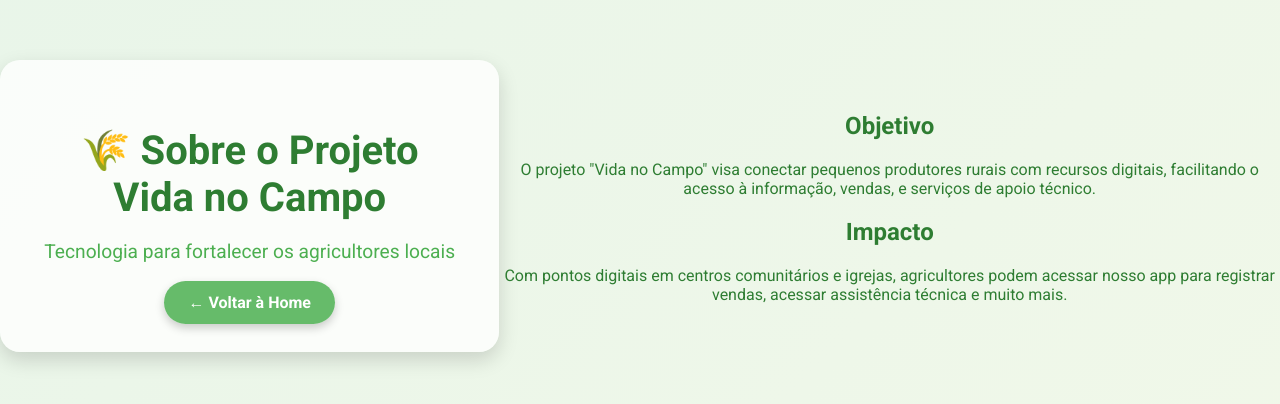
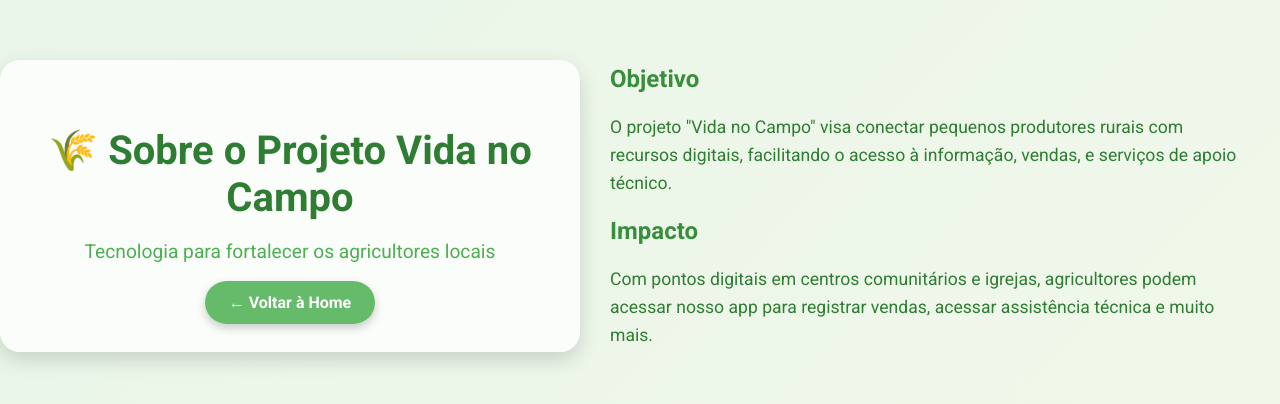
Before and after one commit to KalebeKS/vida-no-campo-site, a plain HTML site: page sobre.html in a window 1280 px wide. Shown: the part 194-598 px from the top of the page. Drawn offline with Linux system fonts and the light colour scheme.

Commit message:
Update style.css

```diff
--- a/style.css
+++ b/style.css
@@ -50,3 +50,21 @@ h1 {
 .botao:hover {
   background-color: #388e3c;
 }
+
+main .texto {
+  padding: 30px;
+  max-width: 800px;
+  margin: auto;
+  text-align: left;
+  color: #2e7d32;
+}
+
+main .texto h2 {
+  color: #388e3c;
+  margin-top: 20px;
+}
+
+main .texto p {
+  font-size: 1.1rem;
+  line-height: 1.6;
+}
```
